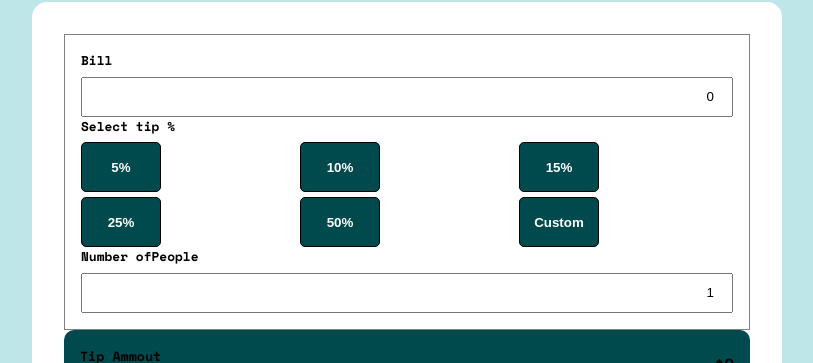
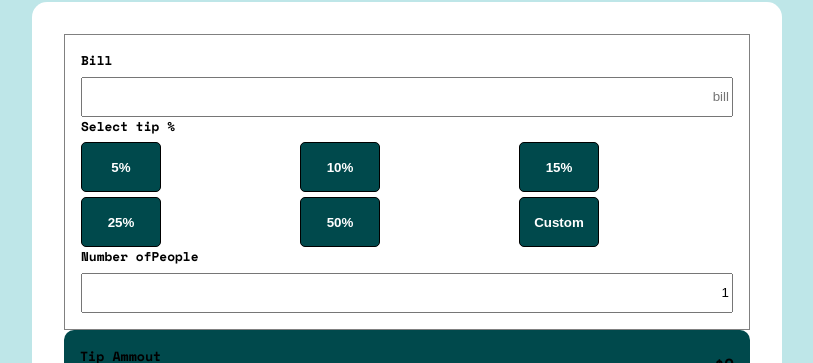
Before and after one commit to khasTema/tip-calculator-app_fe-mentor-ch, a React app: page / in a window 1280 px wide. Shown: the part 255-618 px from the top of the page, without its empty margins (233-1046 px from the left). Built offline with nearby package versions, Linux system fonts and the light colour scheme.

Commit message:
calculation logic done

```diff
--- a/src/js/components/Calc.js
+++ b/src/js/components/Calc.js
@@ -1,4 +1,4 @@
-import React, {useState, useRef} from "react";
+import React, {useState, useRef, useEffect} from "react";
 
 import Reset from "./Reset";
 import Result from "./Result";
@@ -9,21 +9,27 @@ import { number } from "prop-types";
 
 function Calc(){
 
-    const [bill, setBill] = useState(0)
-    console.log("bill is "+bill)
+    const [bill, setBill] = useState('')
+    // console.log("this is bill")
+    // console.log(bill)
     const [numberOfPeple, setNumberOfPeople] = useState(1)
-    console.log("people "+numberOfPeple)
+    // console.log("people number")
+    // console.log(numberOfPeple)
     const [isCustom, setIsCustom] = useState(false)
-    const [tipAmmount, setTipAmmount] = useState(0.00)
-    const [total, setTotal] = useState(0.00)
+    const [tipAmmount, setTipAmmount] = useState(0)
+    // console.log("tip ammount")
+    // console.log(tipAmmount)
+    const [total, setTotal] = useState(0)
+    console.log("total")
+    console.log(total)
     const [tipPercent, setTipPercent] = useState(0)
-    console.log("percent is "+tipPercent)
+    // console.log("ti percent")
+    // console.log(tipPercent)
 
 
     // since id is the exact number of percents, I use this for calculation
     function getPercent(btn){
-        setTipPercent(btn.target.id)
-        calculateAll()
+        setTipPercent(Number(btn.target.id))
     }
 
     const percetRangeArr = [5, 10 , 15, 25 , 50,]
@@ -37,18 +43,28 @@ function Calc(){
         )
     })
 
+
+    // function calculateAll(){
+    //     setTipAmmount(bill / 100 * tipPercent / numberOfPeple)
+    //     setTotal((bill + tipAmmount) / numberOfPeple)
+    // }
+
+    useEffect(() => {
+
+        setTipAmmount(bill / 100 * tipPercent / numberOfPeple)
+        setTotal((bill + tipAmmount) / numberOfPeple)
+
+    }, [bill, numberOfPeple, tipPercent, tipAmmount])
+
+
+
     function resetApp(){
         setTotal(0)
         setTipAmmount(0)
         setTipPercent(0)
-        setBill(0)
-        setNumberOfPeople(0)
-        console.log("RESET APP")
-    }
-
-    function calculateAll(){
-        setTipAmmount(bill / 100 * tipPercent / numberOfPeple)
-        // setTotal((bill + tipAmmount) / numberOfPeple )
+        setBill('')
+        setNumberOfPeople(1)
+        // console.log("RESET APP")
     }
 
     return (
@@ -56,7 +72,7 @@ function Calc(){
             <div className="calc--settings">
                 <Input  label={"Bill"}
                         value={bill}
-                        changeFunc={(input) => setBill(input.target.value)}/>
+                        changeFunc={(input) => setBill(Number(input.target.value))}/>
 
                 <h4 className="label">Select tip %</h4>
                 <div className="buttons">
@@ -66,15 +82,18 @@ function Calc(){
                 <Input  label={'Number ofPeople'}
                         errorLabel={"Cant't be zero"}
                         value={numberOfPeple}
-                        changeFunc={(input) => setNumberOfPeople(input.target.value)}/>
+                        changeFunc={(input) => setNumberOfPeople(Number(input.target.value))}/>
             </div>
             <div className="calc--results">
                 <Result description={'Tip Ammout'} result={tipAmmount}/>
                 <Result description={'Total'} result={total}/>
                 <Reset resetFunc={resetApp}/>
+
             </div>
         </div>
     )
 }
 
 export default Calc
+
+// <button onClick={calculateAll}>Calculate</button>
--- a/src/js/components/Input.js
+++ b/src/js/components/Input.js
@@ -8,7 +8,7 @@ export default function Input(props){
         <label>
             <h4 className="label">{props.label}</h4>
             <span className="label">{props.errorLabel}</span>
-            <input  type="number"
+            <input  type="text"
                     name="bill"
                     placeholder="bill"
                     value={props.value}
```
